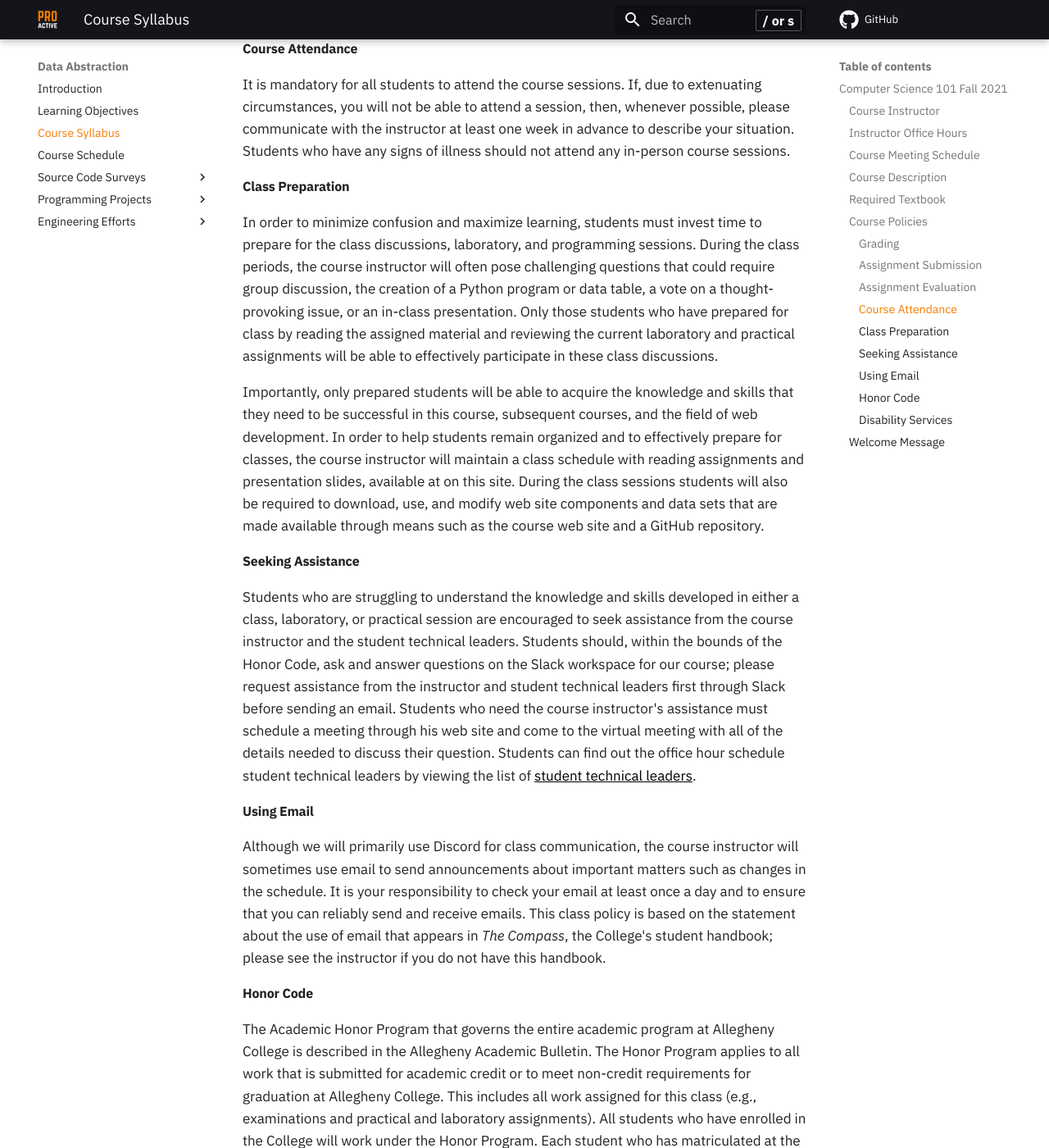
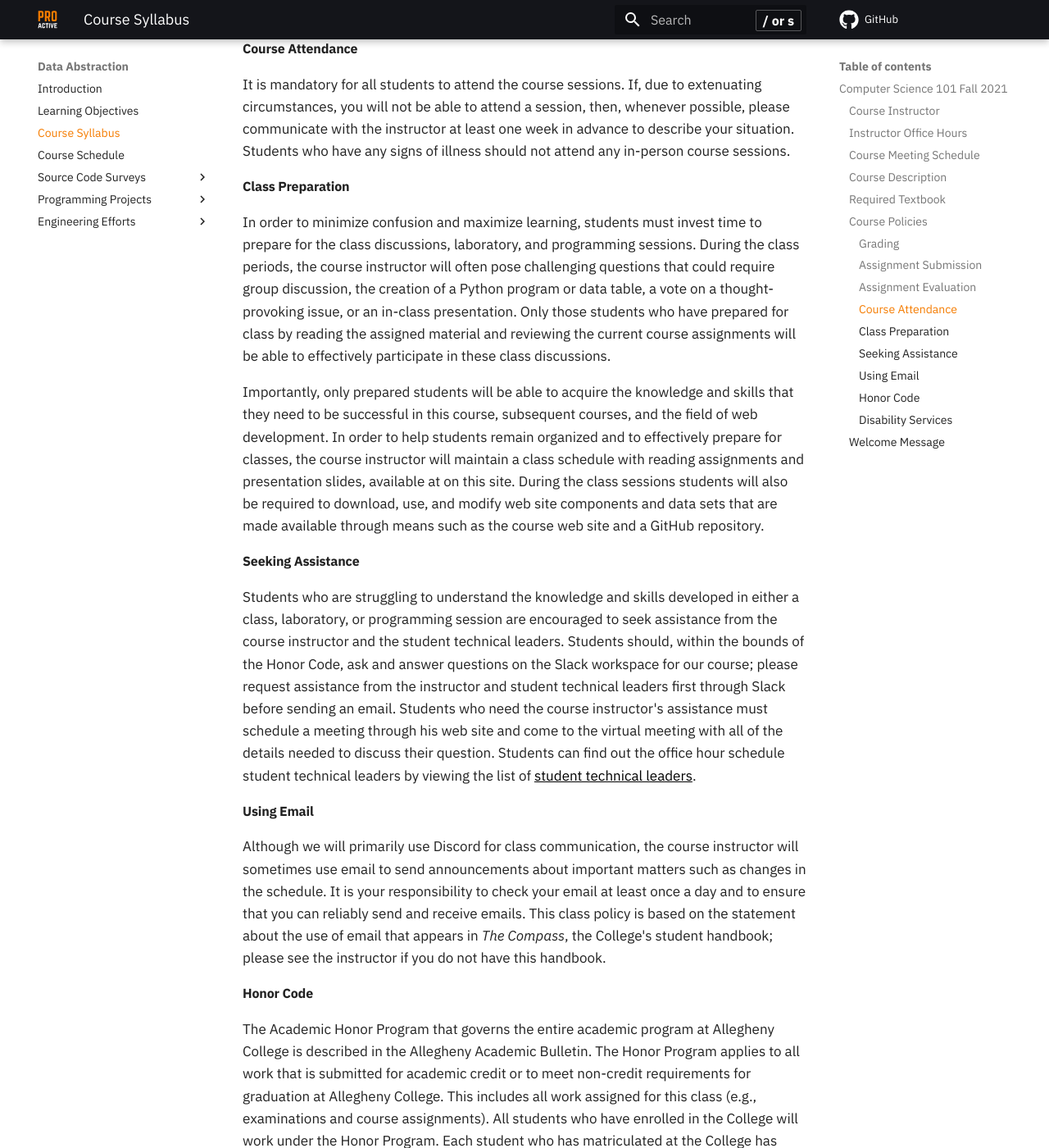
Before and after one commit to ProactiveProgrammers/www.proactiveprogrammers.com, an MkDocs documentation site: the page built from docs/data-abstraction/syllabus-data-abstraction.md, in a window 1280 px wide and 1400 px high, scrolled down 3548 px. Shown: the whole window at 82% size. Built offline with MkDocs 1.6.1 and Material for MkDocs 9.7.7, drawn with Linux system fonts in a browser that asks for light colours; comment, search, counter and statistics services are not loaded; some of the changed text lies outside the part shown.

Commit message:
fix: Do not use the word practical in syllabus-data-abstraction.

```diff
--- a/docs/data-abstraction/syllabus-data-abstraction.md
+++ b/docs/data-abstraction/syllabus-data-abstraction.md
@@ -82,14 +82,14 @@ These grading categories have the following definitions:
     computer to take these technical assessments on the scheduled day.
 
 -   **Midterm Examination**: The midterm is an online cumulative assessment
-    covering all of the material from the class, practical, and laboratory
+    covering all of the material from the class, programming, and laboratory
     sessions, as outlined on the review sheet. Unless prior arrangements are
     made with the course instructor, all students will be expected to use their
     computer to take this test on the scheduled date and complete the test in
     the stated period of time.
 
 -   **Final Examination**: The final is an online cumulative assessment covering
-    all of the material from the class, practical, and laboratory sessions, as
+    all of the material from the class, programming, and laboratory sessions, as
     outlined on the review sheet. Unless prior arrangements are made with the
     course instructor, all students will be expected to use their computer to
     take this test on the scheduled date and complete the test in the stated
@@ -106,11 +106,10 @@ These grading categories have the following definitions:
 
 -   **Programming Projects**: Graded on a checkmark basis and building on
     material in the textbook, the content covered during that week's in-person
-    classroom session, and the weekly technical challenges, the practical
-    assignments further equip a learner to solve new problems in the field of
-    data abstraction by applying --- in a new way --- their knowledge of the
-    facts, techniques, and rules of data abstraction and rigorous Python
-    programming.
+    classroom session, and the weekly technical challenges, the programming
+    projects further equip a learner to solve new problems in the field of data
+    abstraction by applying --- in a new way --- their knowledge of the facts,
+    techniques, and rules of data abstraction and rigorous Python programming.
 
 -   **Engineering Efforts**: These assignments invite students to explore
     different techniques for rigorously designing, implementing, evaluating, and
@@ -156,8 +155,8 @@ During the class periods, the course instructor will often pose challenging
 questions that could require group discussion, the creation of a Python program
 or data table, a vote on a thought-provoking issue, or an in-class presentation.
 Only those students who have prepared for class by reading the assigned material
-and reviewing the current laboratory and practical assignments will be able to
-effectively participate in these class discussions.
+and reviewing the current course assignments will be able to effectively
+participate in these class discussions.
 
 Importantly, only prepared students will be able to acquire the knowledge and
 skills that they need to be successful in this course, subsequent courses, and
@@ -171,7 +170,7 @@ means such as the course web site and a GitHub repository.
 #### Seeking Assistance
 
 Students who are struggling to understand the knowledge and skills developed in
-either a class, laboratory, or practical session are encouraged to seek
+either a class, laboratory, or programming session are encouraged to seek
 assistance from the course instructor and the student technical leaders.
 Students should, within the bounds of the Honor Code, ask and answer questions
 on the Slack workspace for our course; please request assistance from the
@@ -194,14 +193,14 @@ instructor if you do not have this handbook.
 
 #### Honor Code
 
-The Academic Honor Program that governs the entire academic program at
-Allegheny College is described in the Allegheny Academic Bulletin. The
-Honor Program applies to all work that is submitted for academic credit
-or to meet non-credit requirements for graduation at Allegheny College.
-This includes all work assigned for this class (e.g., examinations and
-practical and laboratory assignments). All students who have enrolled in
-the College will work under the Honor Program. Each student who has
-matriculated at the College has acknowledged the following pledge:
+The Academic Honor Program that governs the entire academic program at Allegheny
+College is described in the Allegheny Academic Bulletin. The Honor Program
+applies to all work that is submitted for academic credit or to meet non-credit
+requirements for graduation at Allegheny College. This includes all work
+assigned for this class (e.g., examinations and course assignments). All
+students who have enrolled in the College will work under the Honor Program.
+Each student who has matriculated at the College has acknowledged the following
+pledge:
 
 > I hereby recognize and pledge to fulfill my responsibilities, as
 > defined in the Honor Code, and to maintain the integrity of both
```
